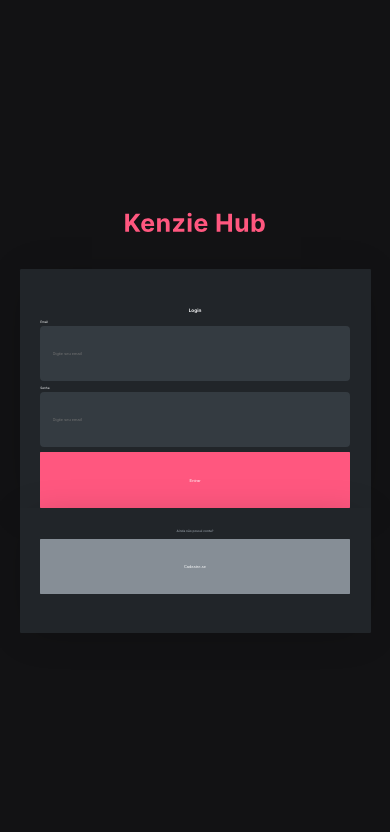
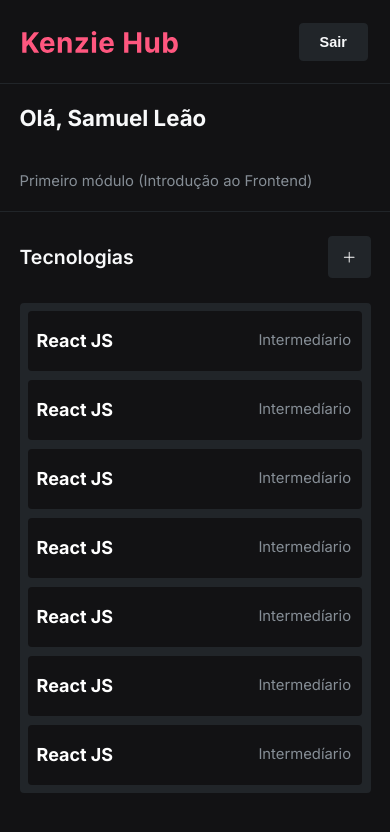
Before and after one commit to vagnermengali/kenzie-hub, a React (Create React App) app: page / in a window 390 px wide. Shown: the top 832 px of the page. Built offline with nearby package versions, Linux system fonts and the light colour scheme.

Commit message:
feat: adicionando responsividade total

```diff
--- a/src/components/Dashboard/Header/style.js
+++ b/src/components/Dashboard/Header/style.js
@@ -15,9 +15,23 @@ export const Nav = styled.nav`
     padding: 0 22.7%;
     justify-content:space-between;
     border-bottom:0.15vw solid var(--gray-3);
+
+    @media(max-width: 950px) {
+        padding: 0 11.7%;
+    }
+    @media(max-width: 600px) {
+        padding: 0 5.7%;
+    }
 `
 export const Img = styled.img`
     width: 15%;
+
+    @media(max-width: 950px) {
+        width:20%;
+    }
+    @media(max-width: 600px) {
+        width:45%;
+    }
 `
 export const Button = styled.button`
     display: flex;
@@ -37,6 +51,19 @@ export const Button = styled.button`
         background: var(--gray-1);
         border: 0.5vw solid var(--gray-1);
     }
+
+    @media(max-width: 950px) {
+        border-radius: 0.5vw;
+        font-size: 12px;
+        width: 10%;
+        height: 4.5vh;
+    }
+    @media(max-width: 600px) {
+        border-radius: 1vw;
+        font-size: 3.7vw;
+        width: 20%;
+        height: 4.5vh;
+    }
 `
 export const Div = styled.div`
     display:flex;
@@ -44,16 +71,43 @@ export const Div = styled.div`
     align-items:center;
     width: 55%;
     height: 15vh;
+
+    @media(max-width: 950px) {
+        width: 77%;
+        }
+    @media(max-width: 600px) {
+        justify-content:space-around;
+        flex-direction:column;
+        width: 90%;
+    }
 `
 export const TitleName = styled.h1`
     width: 88%;
     font-weight: 700;
     font-size: 1.2vw;
-    color: #F8F9FA;
+    color: var(--gray-0);
+
+    @media(max-width: 950px) {
+        font-size: 2.7vw;
+        width: 54%;
+    }
+    @media(max-width: 600px) {
+        width: 100%;
+        font-size: 5.7vw;
+    }
 `
 export const Paragraph = styled.p`
     width: 35%;
     font-weight: 400;
     font-size: 0.8vw;
-    color: #868E96;
+    color: var(--gray-1);
+
+    @media(max-width: 950px) {
+        width: 46%;
+        font-size: 1.8vw;
+    }
+    @media(max-width: 600px) {
+        width: 100%;
+        font-size: 3.8vw;
+    }
 `
--- a/src/components/Dashboard/List/Card/style.js
+++ b/src/components/Dashboard/List/Card/style.js
@@ -14,23 +14,53 @@ export const Li = styled.li`
     &:hover {
         background: var(--gray-2);
     }
+
+    @media(max-width: 950px) {
+        height: 6.3vw;
+        border-radius: 0.5vw;
+    }
+    @media(max-width: 600px) {
+        height: 15.3vw;
+        border-radius: 1vw;
+    }
 `
 export const Title = styled.h1`
     font-weight: 700;
     font-size: 1vw;
     color: var(--white);
+
+    @media(max-width: 950px) {
+        font-size: 1.6vw;
+    }
+    @media(max-width: 600px) {
+        font-size: 4.6vw;
+    }
 `
 export const DivDetails = styled.div`
     width:20%;
     display:flex;
     justify-content:space-between;
     align-items:center;
+
+    @media(max-width: 950px) {
+        width:22%;
+    }
+    @media(max-width: 600px) {
+        width:30%;
+    }
 `
 export const PDetails = styled.p`
     font-weight: 400;
     font-size: 0.8vw;
     line-height: 1.5vw;
     color: var(--gray-1);
+
+    @media(max-width: 950px) {
+        font-size: 1.2vw;
+    }
+    @media(max-width: 600px) {
+        font-size: 3.8vw;
+    }
 `
 export const ButtonDelete = styled.button`
         box-sizing: border-box;
@@ -49,4 +79,12 @@ export const ButtonDelete = styled.button`
                 background: var(--gray-1);
                 border: 0.1vw solid var(--gray-1);
         }
+
+        @media(max-width: 950px) {
+            width: 3.6vw;
+            font-size: 4.7vw;
+        }
+        @media(max-width: 600px) {
+            display:none;
+        }
 `
--- a/src/components/Dashboard/List/index.jsx
+++ b/src/components/Dashboard/List/index.jsx
@@ -18,6 +18,8 @@ function List() {
                     <Card />
                     <Card />
                     <Card />
+                    <Card />
+                    <Card />
                 </Ul>
             </DivContentUl>
         </Main>
--- a/src/components/Dashboard/List/style.js
+++ b/src/components/Dashboard/List/style.js
@@ -7,17 +7,41 @@ export const Main = styled.main`
     width:100%;
     flex-direction:column;
     margin-top: 1.2%;
+
+    @media(max-width: 950px) {
+        margin-top: 2.2%;
+    }
+    @media(max-width: 600px) {
+        margin-top: 6.2%;
+    }
 `
 export const DivContainer = styled.div`
     display:flex;
     justify-content:space-between;
+    align-items:center;
     width: 55%;
     margin-bottom: 1.2%;
+
+    @media(max-width: 950px) {
+        width: 77%;
+        margin-bottom: 2.2%;
+    }
+    @media(max-width: 600px) {
+        width: 90%;
+        margin-bottom: 6.2%;
+    }
 `
 export const TitleLi = styled.h1`
     font-weight: 600;
     font-size: 1.05vw;
     color: var(--gray-0);
+
+    @media(max-width: 950px) {
+        font-size: 2vw;
+    }
+    @media(max-width: 600px) {
+        font-size: 5vw;
+    }
 `
 export const ButtonAdd = styled.button`
         box-sizing: border-box;
@@ -37,21 +61,47 @@ export const ButtonAdd = styled.button`
                 background: var(--gray-1);
                 border: 0.1vw solid var(--gray-1);
         }
+
+        @media(max-width: 950px) {
+            width: 6%;
+            border-radius: 0.5vw;
+            font-size: 1.4vw;
+        }
+        @media(max-width: 600px) {
+            width: 12%;
+            height: 5vh;
+            border-radius: 1vw;
+            font-size: 3.7vw;
+        }
 `
 export const DivContentUl = styled.div`
     display:flex;
     flex-direction:column;
     width: 55%;
+
+    @media(max-width: 950px) {
+        width: 77%;
+    }
+    @media(max-width: 600px) {
+        width: 90%;
+    }
 `
 export const Ul = styled.ul`
     display:flex;
     justify-content:center;
     flex-wrap: wrap;
     width: 100%;
-    max-height: 440px;
+    max-height: 58vh;
     background: #212529;
     border-radius: 4px;
-    padding: 2.5%;
+    padding: 2.5% 2.5% 2.5% 2.5%;
     overflow-y: auto;
     gap: 1.1vh;
+
+    @media(max-width: 950px) {
+        max-height: 62vh;
+    }
+    @media(max-width: 600px) {
+        max-height: 61vh;
+    }
 `
--- a/src/components/Dashboard/index.jsx
+++ b/src/components/Dashboard/index.jsx
@@ -1,16 +1,18 @@
-// import Header from "./Header"
+import Header from "./Header"
 // import ModalEdit from "./Modal/ModalEdit"
-// import List from "./List"
-import Login from "../Login"
+import List from "./List"
+// import Login from "../Login"
+// import Register from "../Register"
 import "./style"
 
 function Dashboard() {
 
     return (
         <>
-        <Login />
-        {/* <Header /> */}
-        {/* <List /> */}
+        {/* <Register /> */}
+        {/* <Login /> */}
+        <Header />
+        <List />
         {/* <ModalEdit /> */}
         </>
     )
--- a/src/components/Login/style.js
+++ b/src/components/Login/style.js
@@ -6,16 +6,9 @@ export const Section = styled.section`
     align-items:center;
     width:100%;
     height:100%;
-
-    @media(max-width: 950px) {
-
-    }
-    @media(max-width: 600px) {
-
-    }
   `
 export const Img = styled.img`
-    width: 40%;
+        width: 40%;
 `
 export const Div = styled.div`
         display:flex;
@@ -25,7 +18,7 @@ export const Div = styled.div`
         width:25%;
 
         @media(max-width: 950px) {
-
+                width:60%;
         }
         @media(max-width: 600px) {
                 width:90%;
@@ -37,7 +30,16 @@ export const Title = styled.h1`
         line-height: 2vw;
         color: var(--gray-0);
         text-align:center;
-  `
+
+        @media(max-width: 950px) {
+                font-size: 2.5vw;
+                line-height: 3.5vw;
+        }
+        @media(max-width: 600px) {
+                font-size: 5vw;
+                line-height: 7vw;
+        }
+`
 export const Form = styled.form`
         width:100%;
         display: flex;
@@ -48,6 +50,13 @@ export const Form = styled.form`
         box-shadow: 0px 4px 40px -10px var(--shadow);
         border-radius: 0.3vw 0.3vw 0 0;
         margin-top:10.2%;
+
+        @media(max-width: 950px) {
+                gap: 4vw;
+        }
+        @media(max-width: 600px) {
+                gap: 6.4vw;
+        }
 `
 export const Input = styled.input`
         box-sizing: border-box;
@@ -63,12 +72,30 @@ export const Input = styled.input`
         font-weight: 400;
         font-size: 1.05vw;
         color: var(--gray-0);
+
+        @media(max-width: 950px) {
+                border-radius: 0.5vw;
+                font-size: 2vw;
+                height: 8vh;
+        }
+        @media(max-width: 600px) {
+                border-radius: 1.5vw;
+                font-size: 4vw;
+                height: 7.3vh;
+        }
 `
 export const Label = styled.label`
         height: 0;
         font-weight: 400;
         font-size: 0.8vw;
         color: var(--gray-0);
+
+        @media(max-width: 950px) {
+                font-size:1.5vw;
+        }
+        @media(max-width: 600px) {
+                font-size: 3vw;
+        }
 `
 export const ButtonPink = styled.button`
         box-sizing: border-box;
@@ -81,13 +108,26 @@ export const ButtonPink = styled.button`
         background: var(--color-primary);
         border: 0.1vw solid var(--color-primary);
         border-radius: 0.2vw;
-        font-weight: 500;
+        font-weight: 600;
         font-size: 1.05vw;
         color: var(--white);
 
         &:hover {
                 background: var(--color-primary-focus);
                 border: 0.1vw solid var(--color-primary-focus);
+        }
+
+        @media(max-width: 950px) {
+                height: 8vh;
+                font-weight: 600;
+                font-size: 2vw;
+                border-radius: 0.5vw;
+        }
+        @media(max-width: 600px) {
+                height: 7.3vh;
+                font-weight: 600;
+                font-size: 4vw;
+                border-radius: 1vw;
         }
 `
 export const DivRegister = styled.div`
@@ -99,6 +139,13 @@ export const DivRegister = styled.div`
         background: var(--gray-3);
         box-shadow: 0px 4px 40px -10px var(--shadow);
         border-radius: 0 0 0.3vw 0.3vw;
+
+        @media(max-width: 950px) {
+                gap: 3.4vw;
+        }
+        @media(max-width: 600px) {
+                gap: 5.4vw;
+        }
   `
 export const ParagraphQuestion = styled.p`
         width:100%;
@@ -107,6 +154,15 @@ export const ParagraphQuestion = styled.p`
         line-height: 1.1vw;
         color: var(--gray-1);
         text-align:center;
+
+        @media(max-width: 950px) {
+                font-size: 1.5vw;
+                line-height: 2vw;
+        }
+        @media(max-width: 600px) {
+                font-size: 3vw;
+                line-height: 4vw;
+        }
 `
 export const ButtonGrey = styled.button`
         box-sizing: border-box;
@@ -119,7 +175,7 @@ export const ButtonGrey = styled.button`
         background: var(--gray-1);
         border: 0.1vw solid  var(--gray-1);
         border-radius: 0.2vw;
-        font-weight: 500;
+        font-weight: 600;
         font-size: 1.05vw;
         color: var(--gray-0);
 
@@ -127,4 +183,17 @@ export const ButtonGrey = styled.button`
                 background: var(--gray-2);
                 border: 0.1vw solid var(--gray-2);
         }
+
+        @media(max-width: 950px) {
+                height: 7.3vh;
+                font-weight: 600;
+                font-size: 2vw;
+                border-radius: 0.5vw;
+        }
+        @media(max-width: 600px) {
+                height: 7.3vh;
+                font-weight: 600;
+                font-size: 4vw;
+                border-radius: 1vw;
+        }
 `
```
Also changed, not shown: src/components/Register/style.js (+87 -4 lines).
